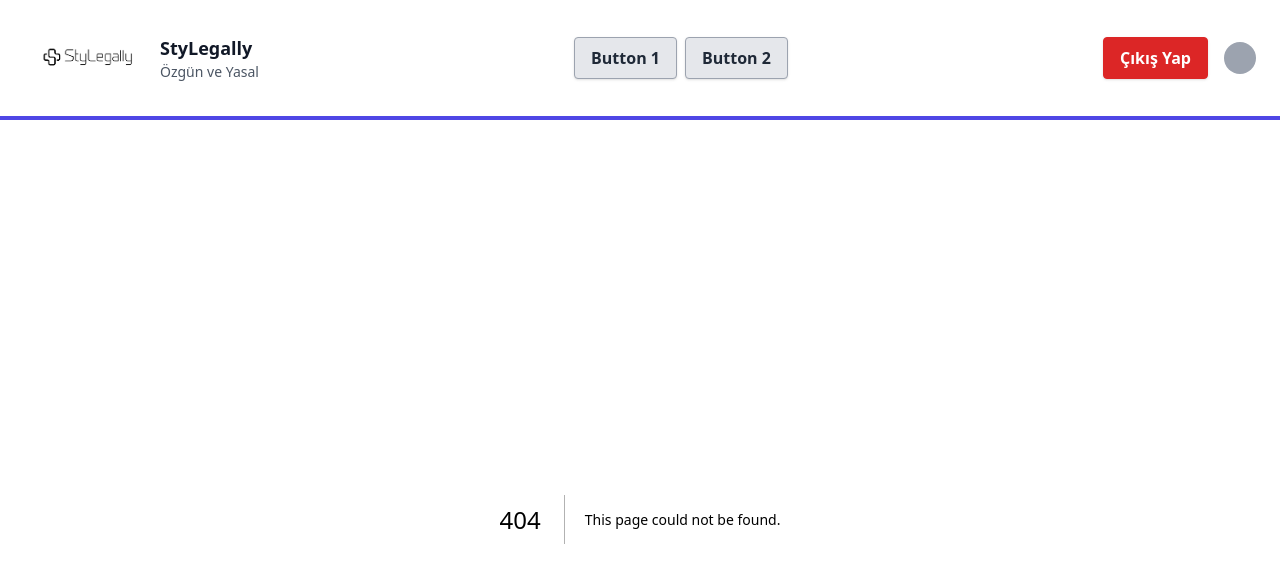
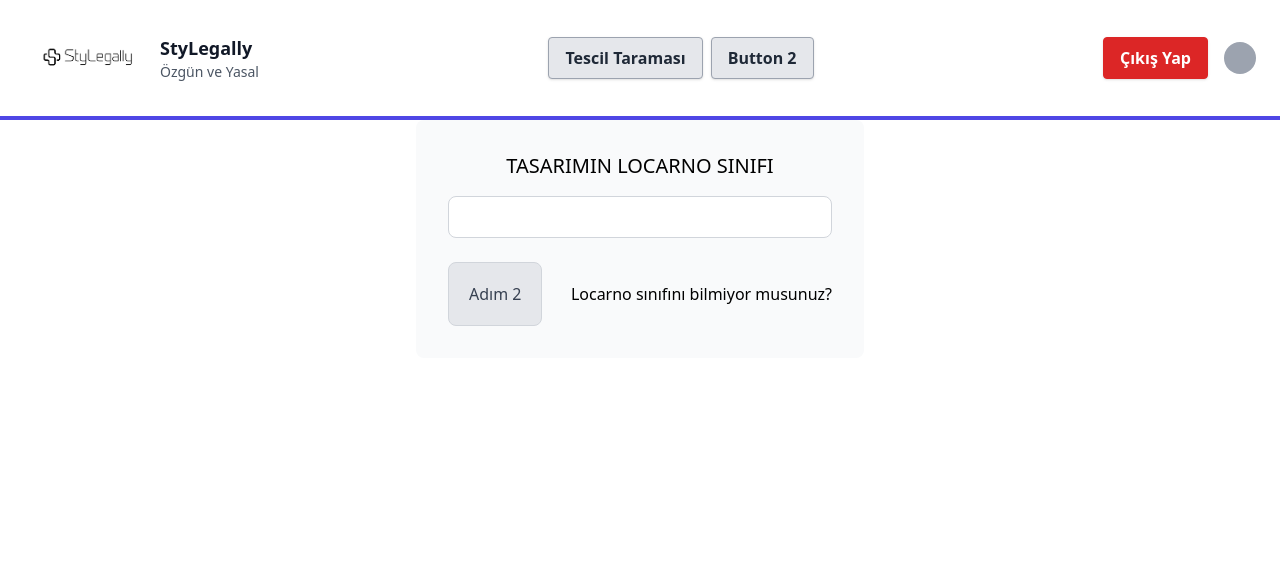
Before and after one commit to BeneiElohim/lexathon, a Next.js app: page /LacernoArama in a window 1280 px wide. Before the commit this address had no page. Shown: the top 582 px of the page. Built offline with nearby package versions, Linux system fonts and the light colour scheme.

Commit message:
Tescil Taraması Created

```diff
--- /dev/null
+++ b/app/LacernoArama/page.tsx
@@ -0,0 +1,9 @@
+import SearchSection from '@/components/SearchSection';
+
+export default function Home() {
+  return (
+    <main>
+      <SearchSection />
+    </main>
+  );
+}
--- a/components/Header.tsx
+++ b/components/Header.tsx
@@ -1,19 +1,24 @@
 import React from 'react';
+import Link from 'next/link';
 
 const Header = () => {
   return (
     <header className="flex justify-between items-center py-4 px-6 bg-white border-b-4 border-indigo-600">
       <div className="flex items-center">
-        <img className="w-32 h-auto mr-2" src="/logo.png" alt="Logo" />
+        <Link href="/">
+          <img className="w-32 h-auto mr-2" src="/logo.png" alt="Logo" />
+        </Link>
         <div>
           <p className="text-lg font-semibold text-gray-900">StyLegally</p>
           <p className="text-sm font-medium text-gray-600">Özgün ve Yasal</p>
         </div>
       </div>
       <div className="flex">
-        <button className="bg-gray-200 hover:bg-gray-300 text-gray-800 font-semibold py-2 px-4 border border-gray-400 rounded shadow">
-          Button 1
-        </button>
+        <Link href="/LacernoArama">
+          <button className="bg-gray-200 hover:bg-gray-300 text-gray-800 font-semibold py-2 px-4 border border-gray-400 rounded shadow">
+            Tescil Taraması
+          </button>
+        </Link>
         <button className="bg-gray-200 hover:bg-gray-300 text-gray-800 font-semibold py-2 px-4 border border-gray-400 rounded shadow ml-2">
           Button 2
         </button>
--- /dev/null
+++ b/components/SearchSection.tsx
@@ -0,0 +1,31 @@
+import React from 'react';
+
+const SearchSection = () => {
+  return (
+    <div className="bg-gray-50 p-8 max-w-md mx-auto rounded-lg">
+      <h1 className="text-xl font-medium mb-4 text-center">
+        TASARIMIN LOCARNO SINIFI
+      </h1>
+
+      <div className="mb-6">
+        <input
+          type="text"
+          className="w-full p-2 border border-gray-300 rounded-lg focus:outline-none focus:border-indigo-600"
+        />
+      </div>
+
+      <div className="text-center flex justify-between ">
+        <button className="bg-gray-200 hover:bg-gray-300 text-gray-700 font-medium py-2 px-5 border border-gray-300 rounded-lg">
+          Adım 2
+        </button>
+        <a
+          href="https://www.turkpatent.gov.tr/tasarim-locarno-siniflandirmasi"
+          className="my-5">
+          Locarno sınıfını bilmiyor musunuz?
+        </a>
+      </div>
+    </div>
+  );
+};
+
+export default SearchSection;
```
